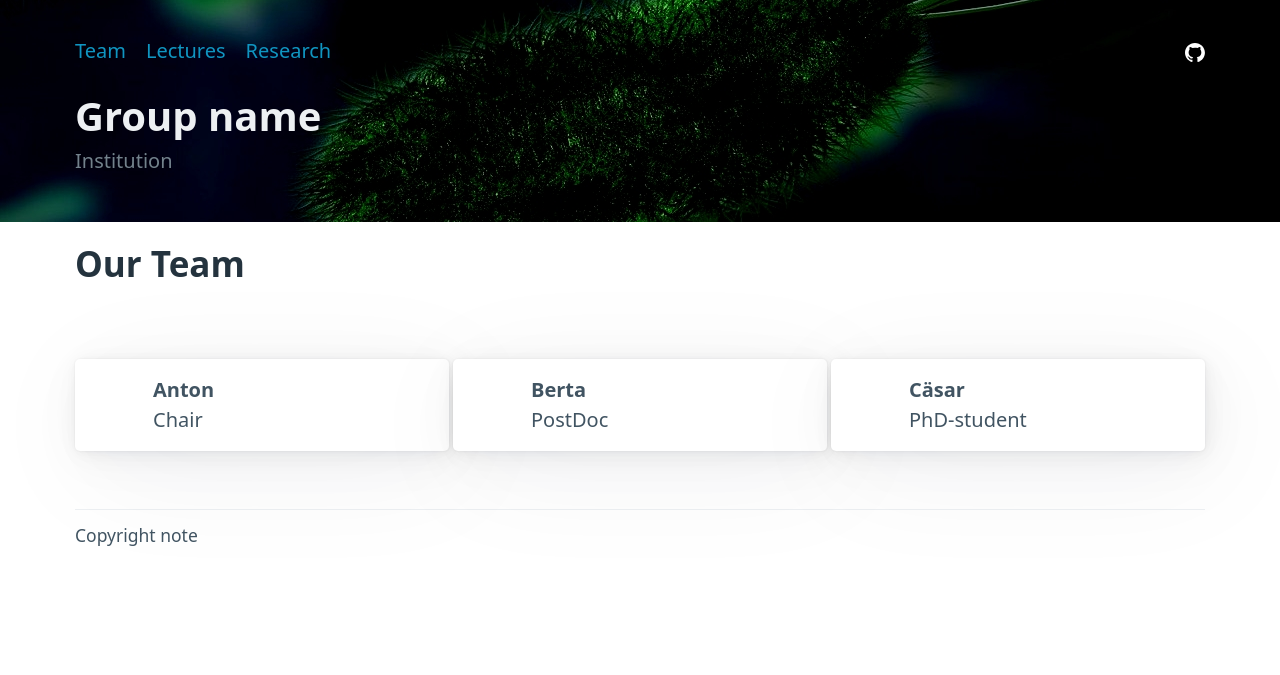
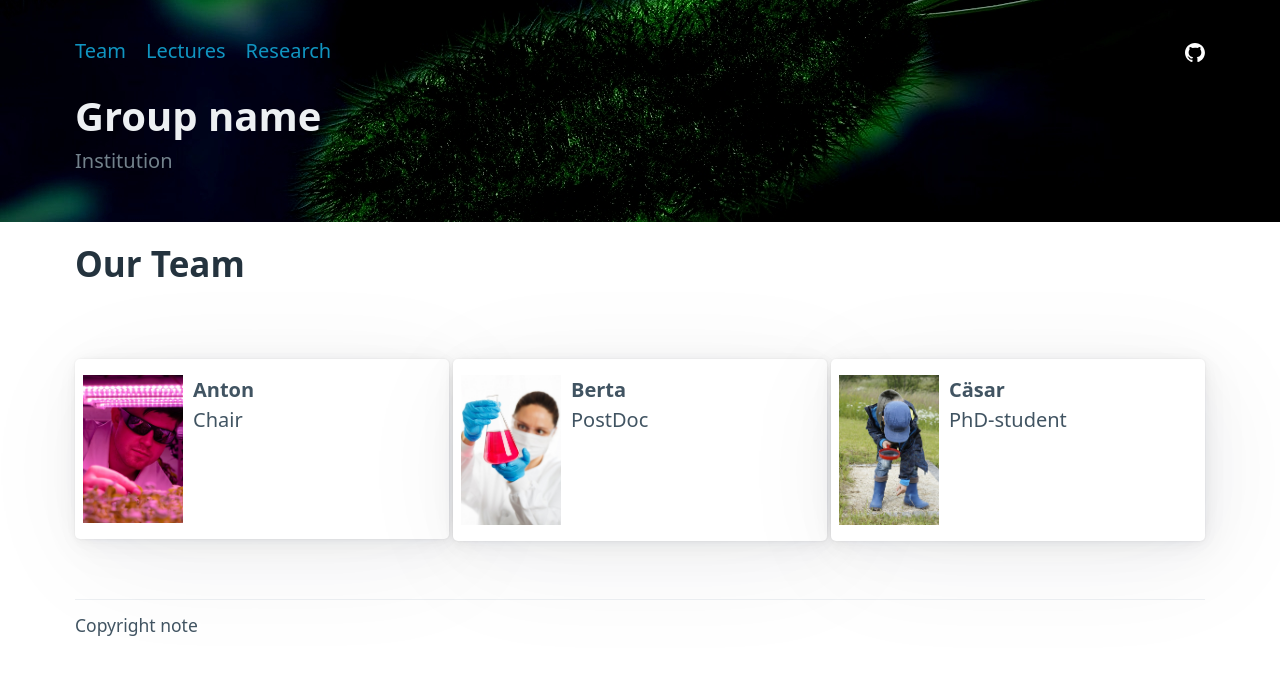
Before and after one commit to andreasKroepelin/ghpages-test, a Jekyll site: the page built from team.html, in a window 1280 px wide. Shown: the top 675 px of the page. Built offline with Jekyll 4.4.1, drawn with Linux system fonts in a browser that asks for light colours.

Commit message:
Add team images

```diff
--- a/_layouts/default.html
+++ b/_layouts/default.html
@@ -16,6 +16,7 @@
         color: inherit;
       }
       header[data-theme="dark"] {
+        /* Image by https://pixabay.com/users/geralt-9301/ (Gerd Altmann) from Pixabay */
         background-image: url("assets/bacteria.jpg");
         background-position: center;
         background-size: cover;
--- a/team.html
+++ b/team.html
@@ -10,7 +10,7 @@ title: Team
 <a href="{{ member.url }}" class="undecorated">
 <article>
   <div style="display: flex;">
-    <img src="{{ member.imgpath }}" style="width: 3em; margin-right: .5em;">
+    <img src="{{ member.imgpath }}" style="width: 5em; margin-right: .5em;">
     <div>
       <strong>{{ member.name }}</strong><br>
       {{ member.role }}
```
Also changed, not shown: _team/anton.md (+1 -0 lines), _team/berta.md (+1 -0 lines), _team/caesar.md (+1 -0 lines), assets/anton.jpg (added), assets/berta.jpg (added), assets/caesar.jpg (added).
